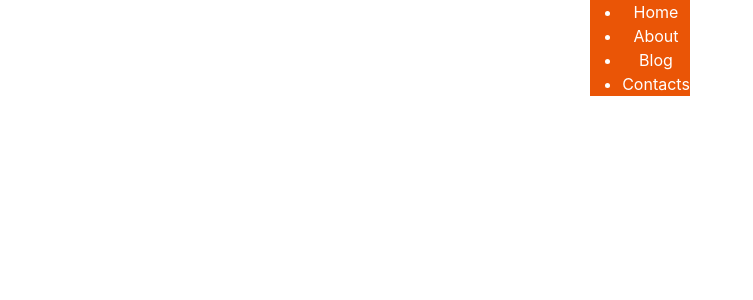
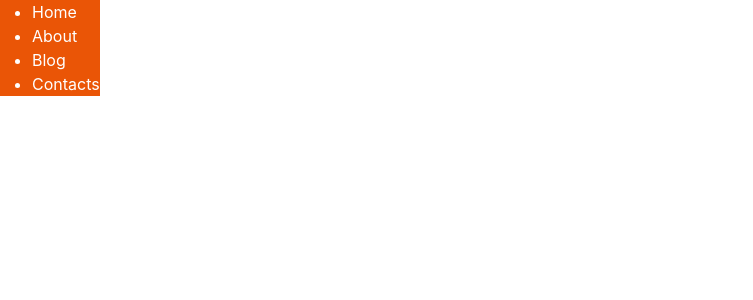
Before and after one commit to bisaalz/mywebsite, a React (Create React App) app: page / in a window 1280 px wide. Shown: the top 300 px of the page, without its empty margins (0-753 px from the left). Built offline with nearby package versions, Linux system fonts and the light colour scheme.

Commit message:
Navbar tested

```diff
--- a/src/App.css
+++ b/src/App.css
@@ -1,38 +1,11 @@
-.App {
-  text-align: center;
+* {
+  margin: 0;
+  padding: 0;
+  box-sizing: border-box;
 }
 
-.App-logo {
-  height: 40vmin;
-  pointer-events: none;
+d-flex
+{
+  display: flex;
+  justify-content: space-between;
 }
-
-@media (prefers-reduced-motion: no-preference) {
-  .App-logo {
-    animation: App-logo-spin infinite 20s linear;
-  }
-}
-
-.App-header {
-  background-color: #282c34;
-  min-height: 100vh;
-  display: flex;
-  flex-direction: column;
-  align-items: center;
-  justify-content: center;
-  font-size: calc(10px + 2vmin);
-  color: white;
-}
-
-.App-link {
-  color: #61dafb;
-}
-
-@keyframes App-logo-spin {
-  from {
-    transform: rotate(0deg);
-  }
-  to {
-    transform: rotate(360deg);
-  }
-}
--- a/src/App.js
+++ b/src/App.js
@@ -4,7 +4,7 @@
 
 function App() {
   return (
-    <div className="App">
+    <div className="d-flex">
       <Header />
     </div>
   );
```
